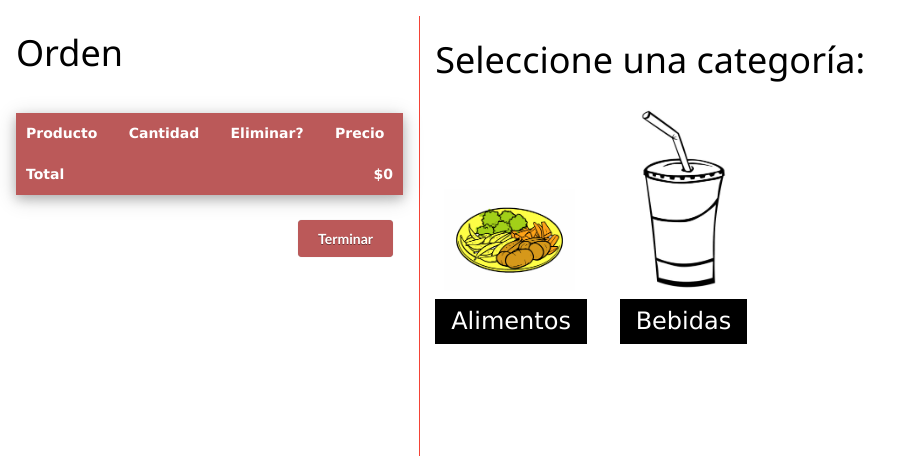
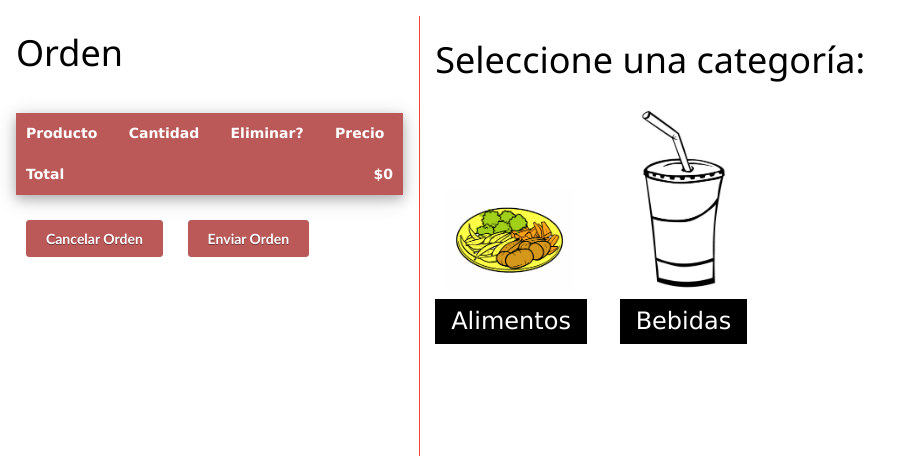
Before and after one commit to MayraMunguia/Caff-Comedor, a Django app: page / in a window 1280 px wide. Shown: the part 77-533 px from the top of the page, without its empty margins (0-918 px from the left). Run offline with Django 3.2, Linux system fonts and the light colour scheme; data comes from the database, SQL or seed files in the repository; both versions use the stored data as it was after the commit; parts of the project's set-up code (start-up, migrations or seed data) failed here and were passed over.

Commit message:
agregado botón de cancelar orden

```diff
--- a/coolshop/templates/coolshop/base.html
+++ b/coolshop/templates/coolshop/base.html
@@ -69,9 +69,12 @@
 			</tr>
 		</tbody>
 	</table>
-	<p class="text-right">
-		<a href="{% url 'orders:order_create' %}" class="button">Terminar</a>
+	<p class="text-left">
+		<a href="{% url 'orders:clear_session' %}" class="button">Cancelar Orden</a>
+		<a href="{% url 'orders:order_create' %}" class="button">Enviar Orden</a>
 	</p>
+
+
 
 
 
--- a/coolshop/templates/coolshop/product/list.html
+++ b/coolshop/templates/coolshop/product/list.html
@@ -1,6 +1,6 @@
 {% extends "coolshop/base.html" %}
 {% load static %}
-
+<link href="{% static 'css/base.css' %}" rel="stylesheet">
 {% block title %}
 {% if category %}{{ category.name }}{% else %}Products{% endif %}
 
--- a/orders/urls.py
+++ b/orders/urls.py
@@ -4,5 +4,6 @@ from . import views
 
 urlpatterns = [
 	url(r'^create/$',views.order_create,name='order_create'),
+	url(r'^clean/$',views.clear_session,name='clear_session')
 
 ]
```
Also changed, not shown: orders/views.py (+7 -1 lines), db.sqlite3.
